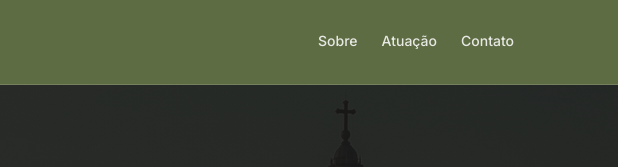
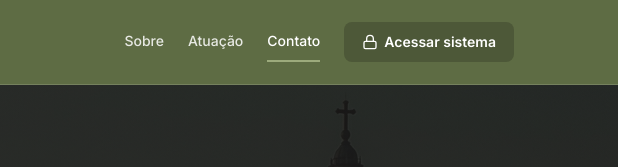
Before and after one commit to DiegoASantana/landingpage-lucasandreucci, a website: page index.html in a window 1280 px wide. Shown: the top 167 px of the page, 662-1280 px from the left. Drawn offline with Linux system fonts and the light colour scheme.

Commit message:
feat(site): acesso ao Cerne, menu com seção ativa e formulário ligado à API do Cerne
- Reativa o botão "Acessar sistema" (header) e o link da área restrita (rodapé),
  apontando para https://homologacao.cernejur.com.br
- Âncoras do menu param abaixo do header fixo (scroll-padding-top) com rolagem suave
- Link da seção visível fica destacado (aria-current) e um sublinhado desliza até ele
- Formulário de contato envia para POST /api/publico/contatos da homologação (P-06)
- Trata o 503 "indisponivel" do Cerne com mensagem de sistema fora do ar

Co-Authored-By: Claude Opus 5.5 <noreply@anthropic.com>

```diff
--- a/css/site-institucional.css
+++ b/css/site-institucional.css
@@ -141,6 +141,17 @@
    Header fixo
    ========================================================================== */
 
+/* O header fica por cima do conteúdo (sticky). Sem esta folga, os links
+   #sobre/#atuacao/#contato levam o topo da seção para baixo do header e
+   escondem o eyebrow e o início do título. O valor acompanha a altura do
+   header (.site-header .container). */
+html {
+  scroll-padding-top: 84px;
+}
+@media (prefers-reduced-motion: no-preference) {
+  html { scroll-behavior: smooth; }
+}
+
 .site-header {
   position: sticky;
   top: 0;
@@ -190,6 +201,31 @@
   color: var(--on-dark-primary);
   text-decoration: none;
   border-bottom-color: var(--brand-olive-bright);
+}
+/* Seção em que o visitante está (aria-current, definido via JS ao rolar). */
+.site-nav a.nav-link[aria-current="true"] {
+  color: var(--on-dark-primary);
+  border-bottom-color: var(--brand-olive-bright);
+}
+
+/* Sublinhado deslizante: com JS, uma barra única corre até o link da seção
+   atual, no lugar do border-bottom estático do link ativo. */
+.site-nav { position: relative; }
+.nav-indicador {
+  position: absolute;
+  left: 0;
+  top: 0;
+  height: 2px;
+  width: 0;
+  background: var(--brand-olive-bright);
+  opacity: 0;
+  pointer-events: none;
+  transition: transform 300ms ease, width 300ms ease, opacity 200ms;
+}
+.nav-indicador.visivel { opacity: 1; }
+.site-nav.com-indicador a.nav-link[aria-current="true"]:not(:hover) { border-bottom-color: transparent; }
+@media (prefers-reduced-motion: reduce) {
+  .nav-indicador { transition: none; }
 }
 
 .nav-cta {
@@ -918,6 +954,15 @@ body.area-modal-locked { overflow: hidden; }
     border-bottom: 1px solid var(--dark-border);
   }
   .site-nav a.nav-link:hover { border-bottom-color: var(--dark-border); }
+  /* No menu empilhado a barra deslizante não faz sentido: o link ativo
+     ganha só a cor e um marcador à esquerda. */
+  .nav-indicador { display: none; }
+  .site-nav.com-indicador a.nav-link[aria-current="true"],
+  .site-nav a.nav-link[aria-current="true"] {
+    border-bottom-color: var(--dark-border);
+    box-shadow: inset 3px 0 0 var(--brand-olive-bright);
+    padding-left: var(--space-3);
+  }
   .nav-cta {
     margin-top: var(--space-4);
     justify-content: center;
--- a/index.html
+++ b/index.html
@@ -32,6 +32,10 @@
       <a class="nav-link" href="#sobre">Sobre</a>
       <a class="nav-link" href="#atuacao">Atuação</a>
       <a class="nav-link" href="#contato">Contato</a>
+      <a class="nav-cta" href="https://homologacao.cernejur.com.br">
+        <svg viewBox="0 0 24 24" fill="none" stroke="currentColor" stroke-width="2" aria-hidden="true"><rect x="3" y="11" width="18" height="11" rx="2"/><path d="M7 11V7a5 5 0 0 1 10 0v4"/></svg>
+        Acessar sistema
+      </a>
     </nav>
   </div>
 </header>
@@ -343,8 +347,10 @@
         </div>
 
         <div class="contact-form-card">
-          <!-- Trocar data-endpoint pela URL pública do Cerne somente após validar o deploy e o CORS. -->
-          <form id="form-contato" data-endpoint="/api/contato" novalidate>
+          <!-- Contatos vão para a API pública do Cerne (homologação). O Cerne só aceita
+               a origem configurada em SITE_ORIGIN na VPS. Na produção, trocar pelo
+               domínio lucasandreucci.cernejur.com.br. -->
+          <form id="form-contato" data-endpoint="https://homologacao.cernejur.com.br/api/publico/contatos" novalidate>
             <div class="field">
               <label for="nome">Nome <span class="required" aria-hidden="true">*</span></label>
               <input class="input" type="text" id="nome" name="nome" minlength="3" maxlength="200" placeholder="Seu nome completo" required autocomplete="name">
@@ -430,6 +436,7 @@
     <div class="footer-bottom">
       <span data-dado="nomeAdvogado" data-dado-prefixo="© 2026 "
         data-dado-sufixo=" — Advocacia Criminal. Todos os direitos reservados.">© 2026 Dr. Lucas Andreucci da Veiga — Advocacia Criminal. Todos os direitos reservados.</span>
+      <a class="footer-login" href="https://homologacao.cernejur.com.br">Área restrita — Acessar sistema</a>
     </div>
   </div>
 </footer>
--- a/js/site-institucional.js
+++ b/js/site-institucional.js
@@ -49,6 +49,89 @@
       toggle.focus();
     }
   });
+})();
+
+/* ==========================================================================
+   Menu: destaca a seção em que o visitante está
+   Ao rolar, o link da seção visível recebe aria-current="true" (mesmo visual
+   do hover) e uma barra única desliza até ele. Na hero nenhum link fica
+   ativo. Progressive enhancement: sem JS os links continuam funcionando.
+   ========================================================================== */
+(function () {
+  'use strict';
+
+  if (typeof document === 'undefined' || typeof window === 'undefined') return;
+
+  var nav = document.getElementById('site-nav');
+  if (!nav) return;
+
+  var itens = [];
+  Array.prototype.forEach.call(nav.querySelectorAll('a.nav-link[href^="#"]'), function (link) {
+    var secao = document.getElementById(link.getAttribute('href').slice(1));
+    if (secao) itens.push({ link: link, secao: secao });
+  });
+  if (!itens.length) return;
+
+  var header = document.querySelector('.site-header');
+  var indicador = document.createElement('span');
+  indicador.className = 'nav-indicador';
+  indicador.setAttribute('aria-hidden', 'true');
+  nav.appendChild(indicador);
+  nav.classList.add('com-indicador');
+
+  var ativo = null;
+  var agendado = false;
+
+  function itemAtual() {
+    var alturaHeader = header ? header.offsetHeight : 0;
+    // A seção vale como "atual" quando seu topo passa de um terço da área
+    // visível abaixo do header.
+    var linha = alturaHeader + (window.innerHeight - alturaHeader) / 3;
+    var doc = document.documentElement;
+    if (window.innerHeight + window.pageYOffset >= doc.scrollHeight - 2) {
+      return itens[itens.length - 1]; // fim da página: a última seção é a atual
+    }
+    var atual = null;
+    itens.forEach(function (item) {
+      if (item.secao.getBoundingClientRect().top <= linha) atual = item;
+    });
+    return atual;
+  }
+
+  function posicionarIndicador() {
+    if (!ativo) {
+      indicador.classList.remove('visivel');
+      return;
+    }
+    var link = ativo.link;
+    indicador.style.width = link.offsetWidth + 'px';
+    indicador.style.transform = 'translate(' + link.offsetLeft + 'px, ' +
+      (link.offsetTop + link.offsetHeight - 2) + 'px)';
+    indicador.classList.add('visivel');
+  }
+
+  function atualizar() {
+    agendado = false;
+    var novo = itemAtual();
+    if (novo !== ativo) {
+      if (ativo) ativo.link.removeAttribute('aria-current');
+      if (novo) novo.link.setAttribute('aria-current', 'true');
+      ativo = novo;
+    }
+    posicionarIndicador();
+  }
+
+  function agendar() {
+    if (agendado) return;
+    agendado = true;
+    window.requestAnimationFrame(atualizar);
+  }
+
+  window.addEventListener('scroll', agendar, { passive: true });
+  window.addEventListener('resize', agendar);
+  // As fontes podem mudar a largura dos links depois do primeiro cálculo.
+  if (document.fonts && document.fonts.ready) document.fonts.ready.then(agendar);
+  atualizar();
 })();
 
 /* ==========================================================================
@@ -463,9 +546,9 @@
 (function (raiz) {
   'use strict';
 
-  /* O atributo data-endpoint no formulário escolhe um único destino de envio.
-     Até a API pública do Cerne estar disponível e validada, o padrão continua
-     sendo a função da própria landing. Em teste, opcoes.url pode substituí-lo. */
+  /* O atributo data-endpoint no formulário escolhe um único destino de envio
+     (hoje, a API pública do Cerne). Sem ele, cai na função antiga da própria
+     landing. Em teste, opcoes.url pode substituí-lo. */
   var ENDPOINT_CONTATO_URL = '/api/contato';
 
   // Mensagens literais exigidas pelos requisitos (3.3 e 1.10/3.4).
@@ -478,6 +561,9 @@
   var MSG_ERRO_ORIGEM = 'Este formulário ainda não está autorizado a enviar. Avise o escritório.';
   var MSG_ERRO_LIMITE = 'Muitas tentativas de envio. Aguarde alguns minutos e tente novamente.';
   var MSG_ERRO_CONEXAO = 'Não foi possível acessar o serviço de contato. Tente novamente ou avise o escritório.';
+  // 503 { erro: 'indisponivel' } do Cerne: o sistema não está aceitando contatos
+  // agora (D-54). O motivo real não é exposto ao visitante; o contato não foi gravado.
+  var MSG_ERRO_INDISPONIVEL = 'Desculpe, por enquanto o sistema de envio está fora do ar. Tente novamente mais tarde.';
 
   // Chave de erro devolvida por validarFormularioContato -> id do <span> de
   // erro no HTML -> nome do campo que recebe o foco/aria-invalid.
@@ -723,6 +809,7 @@
           if (resposta && (resposta.status === 400 || resposta.status === 422)) throw new Error('dados-recusados');
           if (resposta && resposta.status === 403) throw new Error('origem-nao-autorizada');
           if (resposta && resposta.status === 429) throw new Error('limite-excedido');
+          if (resposta && resposta.status === 503) throw new Error('indisponivel');
           if (!resposta || !resposta.ok) throw new Error('envio-falhou');
           // A confirmação exige o contrato { ok: true }. Uma página HTML de
           // fallback com status 200 não significa que o contato foi recebido.
@@ -739,6 +826,7 @@
           var mensagem = codigo === 'dados-recusados' ? MSG_ERRO_DADOS :
             codigo === 'origem-nao-autorizada' ? MSG_ERRO_ORIGEM :
             codigo === 'limite-excedido' ? MSG_ERRO_LIMITE :
+            codigo === 'indisponivel' ? MSG_ERRO_INDISPONIVEL :
             codigo === 'envio-falhou' ? MSG_ERRO_ENVIO : MSG_ERRO_CONEXAO;
           exibirErroEnvio(form, mensagem);
         })
@@ -772,6 +860,7 @@
     module.exports.MSG_ERRO_ORIGEM = MSG_ERRO_ORIGEM;
     module.exports.MSG_ERRO_LIMITE = MSG_ERRO_LIMITE;
     module.exports.MSG_ERRO_CONEXAO = MSG_ERRO_CONEXAO;
+    module.exports.MSG_ERRO_INDISPONIVEL = MSG_ERRO_INDISPONIVEL;
   }
   if (raiz) raiz.inicializarFormularioContato = inicializarFormularioContato;
 
```
Also changed, not shown: tests/unitarios/submissao-contato.test.js (+17 -0 lines).
